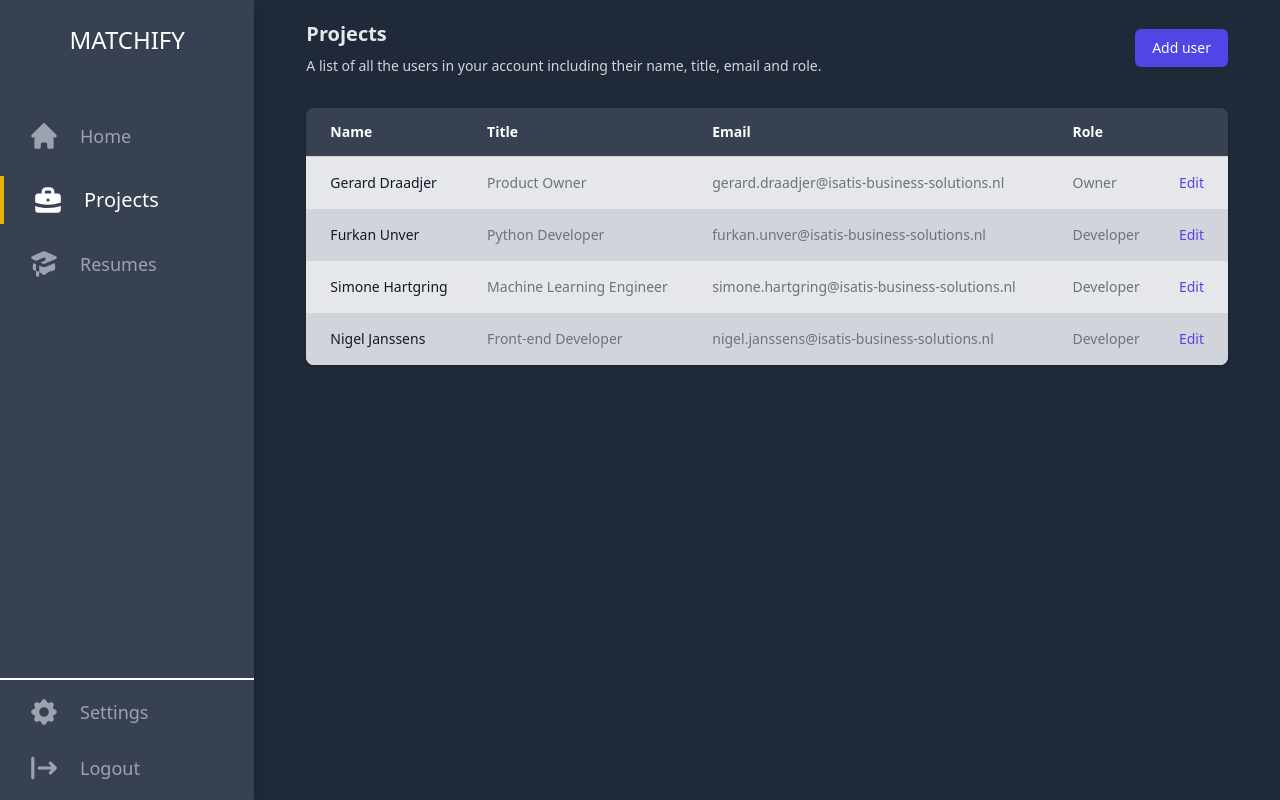
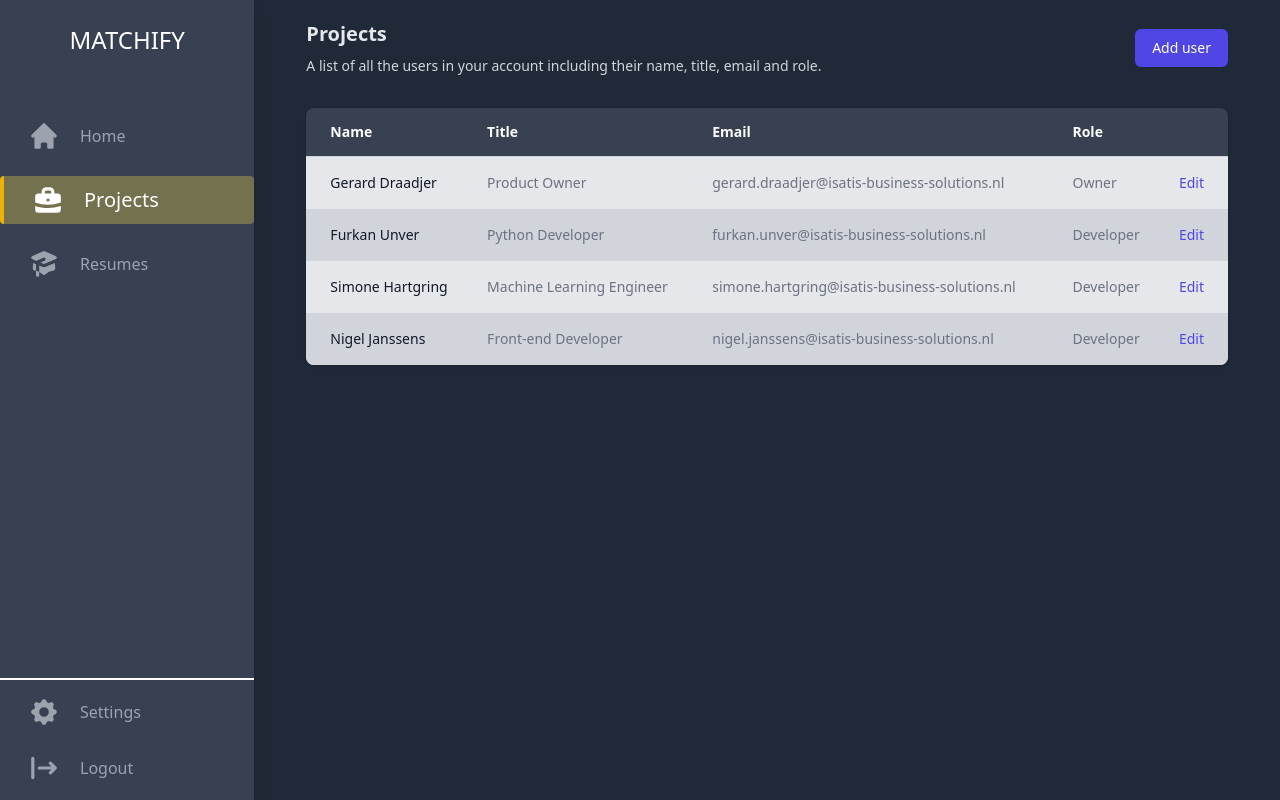
Before and after one commit to Nigeljanssens220/ibs-matchmaking, a Next.js app: page /dashboard/projects in a window 1280 px wide. Built offline with nearby package versions, Linux system fonts and the light colour scheme; no server answers.

Commit message:
add bg color to sidebar styling

```diff
--- a/src/components/Sidebar/SidebarItem.tsx
+++ b/src/components/Sidebar/SidebarItem.tsx
@@ -26,7 +26,7 @@ const SidebarItem: FC<SidebarItemProps> = ({
                 className={classNames(
                     className,
                     isActive
-                        ? 'text-white border-l-4 border-yellow-500 pointer-events-none '
+                        ? 'text-white border-l-4 border-yellow-500 pointer-events-none bg-yellow-300/30 rounded '
                         : 'text-gray-400 hover:text-yellow-500/80',
                     'w-full flex items-center p-2 my-2 transition-colors duration-400 justify-start '
                 )}
@@ -34,7 +34,7 @@ const SidebarItem: FC<SidebarItemProps> = ({
                 <Typography
                     component="span"
                     weight="medium"
-                    variant="lg"
+                    variant="base"
                     className={classNames(
                         isActive ? 'text-xl' : '',
                         'flex items-center '
--- a/src/components/Sidebar/index.tsx
+++ b/src/components/Sidebar/index.tsx
@@ -62,7 +62,7 @@ const Sidebar: FC<SidebarProps> = ({ label, items }) => {
                                 <Typography
                                     component="span"
                                     weight="medium"
-                                    variant="lg"
+                                    variant="base"
                                     className={'flex items-center '}
                                 >
                                     <LogoutIcon
```
